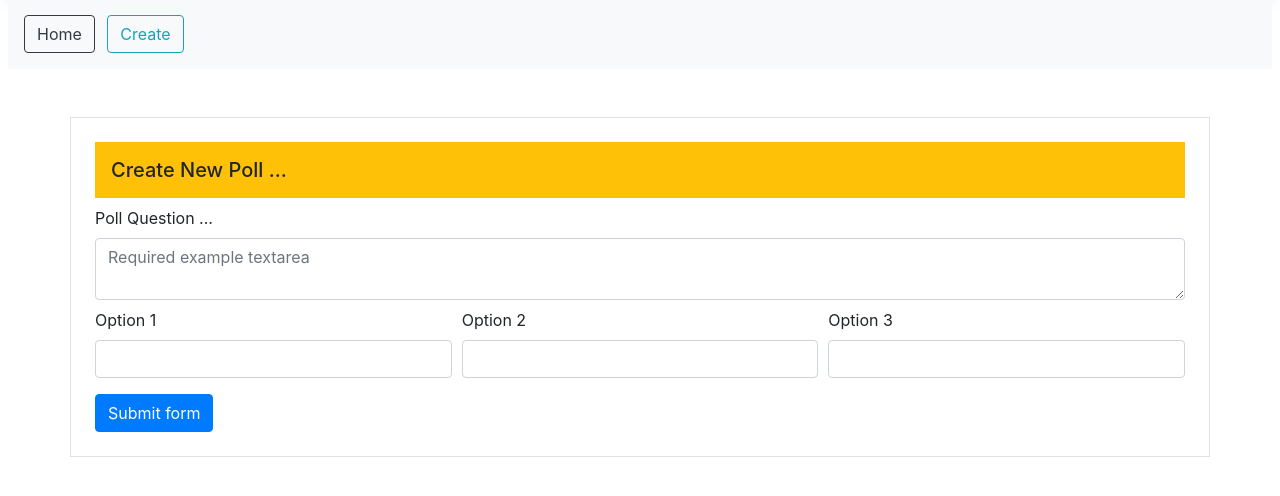
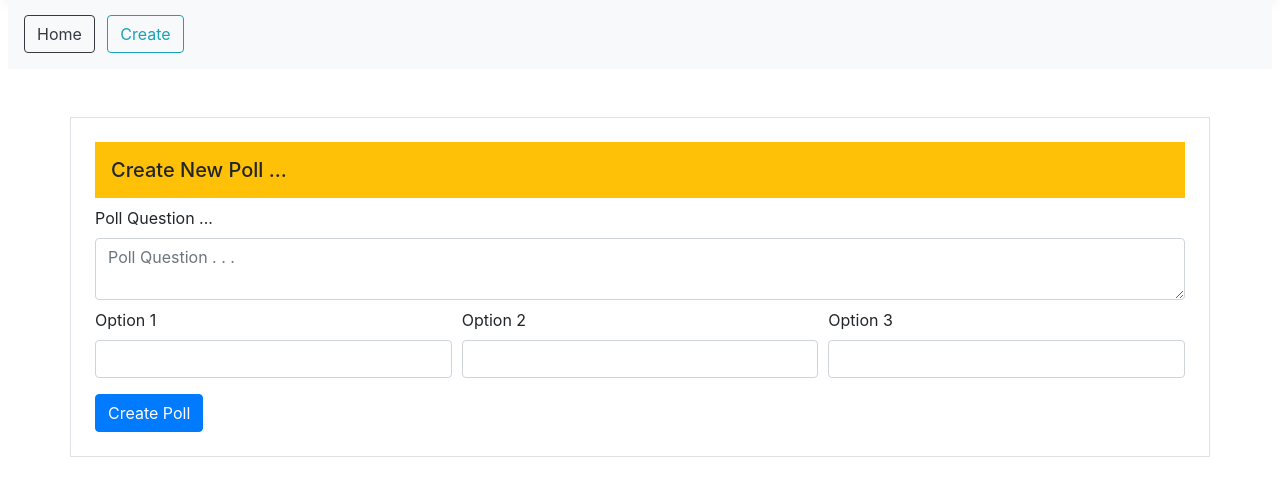
Before and after one commit to faatemehch/Poll-App-Using-Django, a Django app: page /create in a window 1280 px wide. Shown: the part 87-583 px from the top of the page. Run offline with Django 4.2, Linux system fonts and the light colour scheme.

Commit message:
update result and home view

```diff
--- a/poll/templates/poll/create.html
+++ b/poll/templates/poll/create.html
@@ -6,13 +6,13 @@
             <h5 class="p-3">Create New Poll ...</h5>
         </div>
         <div>
-            <form method="post" action="{% url 'poll:create' %}" novalidate>
+            <form method="post" action="{% url 'poll:create' %}" id="poll-form">
                 {% csrf_token %}
                 <div class="form-row mt-2">
                     <div class="col-md-12">
                         <label for="txt-area">Poll Question ...</label>
                         <textarea class="form-control" id="txt-area" name="question"
-                                  placeholder="Required example textarea" required></textarea>
+                                  placeholder="Poll Question . . ." required></textarea>
                     </div>
                     <div class="col-md-4 mb-3 mt-2">
                         <label for="validationCustom01">Option 1</label>
@@ -36,8 +36,13 @@
                         </div>
                     </div>
                 </div>
-                <button class="btn btn-primary" type="submit">Submit form</button>
+                <button class="btn btn-primary" type="submit">Create Poll</button>
             </form>
         </div>
     </div>
+    <script>
+        $('.btn').submit(function (e) {
+            document.getElementById("poll-form").reset();
+        })
+    </script>
 {% endblock %}
--- a/poll/urls.py
+++ b/poll/urls.py
@@ -7,5 +7,5 @@ urlpatterns = [
     path( '', home, name='home' ),
     path( 'create', create, name='create' ),
     path( 'vote', vote, name='vote' ),
-    path( 'result', result, name='result' ),
+    path( 'result/<int:poll_id>', result, name='result' ),
 ]
--- a/poll/views.py
+++ b/poll/views.py
@@ -1,9 +1,10 @@
-from django.shortcuts import render
+from django.shortcuts import render, redirect
 from .models import Poll
 
 
 def home(request):
-    context = {'title': 'home | PollApp'}
+    polls = Poll.objects.all()
+    context = {'title': 'home | PollApp', 'polls': polls}
     return render( request, 'poll/home.html', context )
 
 
@@ -12,21 +13,20 @@ def vote(request):
     return render( request, 'poll/vote.html', context )
 
 
-def result(request):
-    context = {'title': 'result | PollApp'}
+def result(request, poll_id):
+    poll = Poll.objects.filter( id=poll_id ).first()
+    context = {'title': 'result | PollApp', 'poll': poll}
     return render( request, 'poll/result.html', context )
 
 
 def create(request):
-    print( request.method )
-
     if request.method == 'POST':
         form_data = request.POST
         question = form_data.get( 'question' )
         opt_1 = form_data.get( 'opt1' )
         opt_2 = form_data.get( 'opt2' )
         opt_3 = form_data.get( 'opt3' )
-        new_poll = Poll.objects.create( question=question, option_1=opt_1, option_2=opt_2, option_3=opt_3 )
-
+        Poll.objects.create( question=question, option_1=opt_1, option_2=opt_2, option_3=opt_3 )
+        return redirect( 'poll:create' )
     context = {'title': 'create | PollApp'}
     return render( request, 'poll/create.html', context )
```
Also changed, not shown: poll/templates/poll/home.html (+14 -0 lines), poll/templates/poll/result.html (+17 -0 lines), db.sqlite3.
